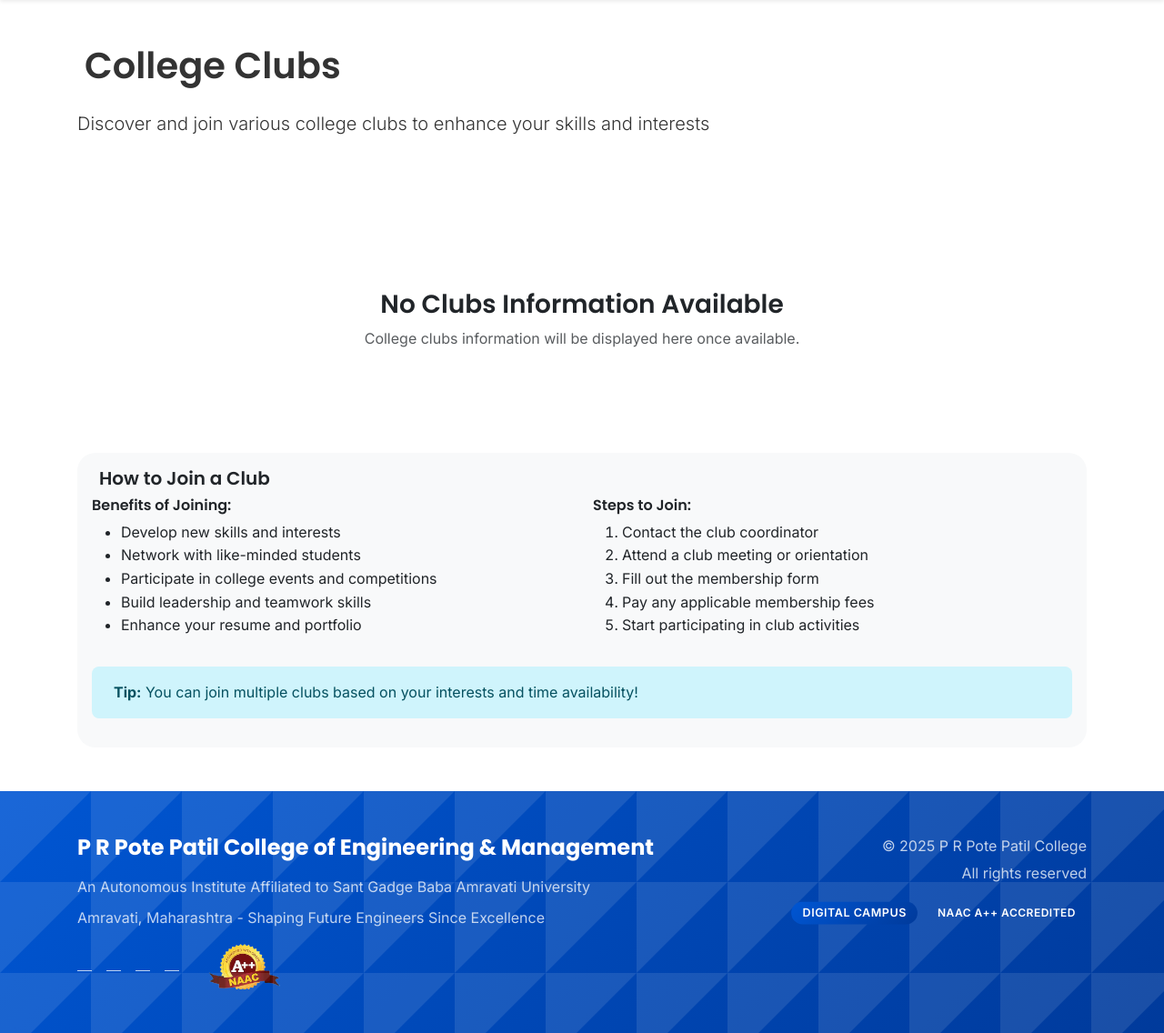
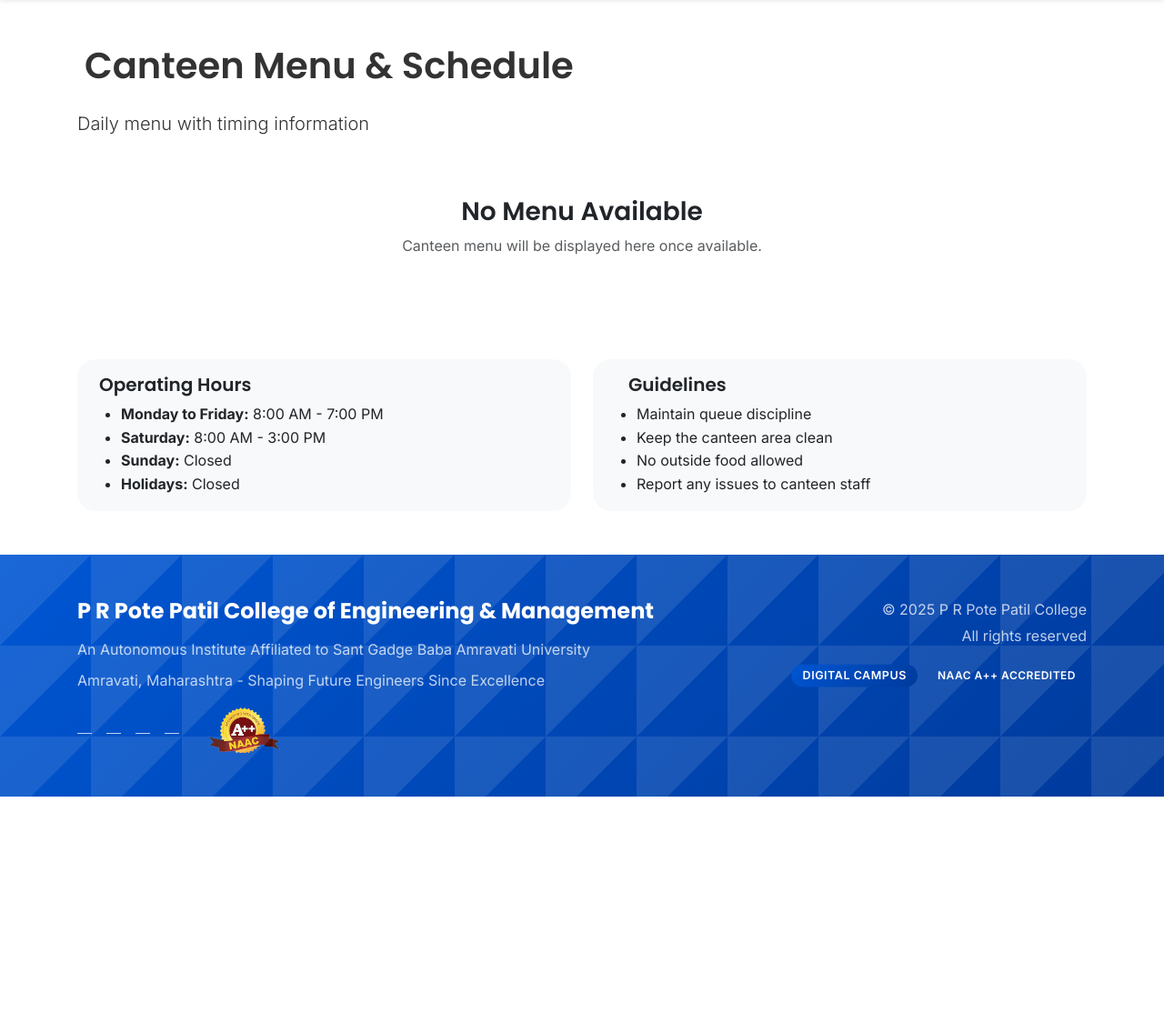
Before and after one commit to anushkadeshmukh342-afk/CollegePortal, a Flask app: page /clubs in a window 1280 px wide; the page is wider, and only the part inside the window is pictured. Shown: the part 78-1214 px from the top of that part at 91% size. After the commit the page ends 954 px from the top of that part, so only its background shows below. Run offline with Flask 3, Linux system fonts and the light colour scheme; data that the repository does not hold is empty; some libraries are stand-ins or nearby versions.

Commit message:
Update clubs.html

```diff
--- a/Desktop/CollegePortal/templates/clubs.html
+++ b/Desktop/CollegePortal/templates/clubs.html
@@ -1,120 +1,153 @@
 {% extends "base.html" %}
 
-{% block title %}College Clubs - {{ super() }}{% endblock %}
+{% block title %}Canteen Menu - {{ super() }}{% endblock %}
 
 {% block content %}
 <div class="container my-5">
     <div class="row">
         <div class="col-12">
-            <h1 class="mb-4"><i class="fas fa-users-cog me-2"></i>College Clubs</h1>
-            <p class="lead">Discover and join various college clubs to enhance your skills and interests</p>
+            <h1 class="mb-4"><i class="fas fa-utensils me-2"></i>Canteen Menu & Schedule</h1>
+            <p class="lead">Daily menu with timing information</p>
         </div>
     </div>
 
-    {% if clubs %}
+    {% if menu_items %}
+    {% for day in days %}
+    <div class="row mb-4">
+        <div class="col-12">
+            <h3 class="mb-3">{{ day }}</h3>
             <div class="row">
-        {% for club in clubs %}
-        <div class="col-lg-4 col-md-6 mb-4">
-            <div class="card h-100">
+                <!-- Breakfast -->
+                <div class="col-lg-4 mb-3">
+                    <div class="card">
+                        <div class="card-header bg-warning text-dark">
+                            <h6 class="mb-0">
+                                <i class="fas fa-coffee me-2"></i>Breakfast (8:00 AM - 10:00 AM)
+                            </h6>
+                        </div>
                         <div class="card-body">
-                    <div class="d-flex align-items-center mb-3">
-                        <div class="bg-primary text-white rounded-circle d-inline-flex align-items-center justify-content-center me-3" style="width: 60px; height: 60px;">
-                            <i class="fas fa-users"></i>
+                            {% set breakfast_items = menu_items|selectattr("day", "equalto", day)|selectattr("meal_type", "equalto", "breakfast")|list %}
+                            {% if breakfast_items %}
+                            <ul class="list-unstyled mb-0">
+                                {% for item in breakfast_items %}
+                                <li class="d-flex justify-content-between align-items-center mb-2">
+                                    <span>{{ item.item_name }}</span>
+                                    {% if item.price %}
+                                    <span class="badge bg-success">₹{{ item.price }}</span>
+                                    {% endif %}
+                                </li>
+                                {% endfor %}
+                            </ul>
+                            {% else %}
+                            <p class="text-muted mb-0">No items available</p>
+                            {% endif %}
                         </div>
-                        <div>
-                            <h5 class="card-title mb-0">{{ club.name }}</h5>
                     </div>
                 </div>
 
-                    {% if club.description %}
-                    <p class="card-text">{{ club.description }}</p>
+                <!-- Lunch -->
+                <div class="col-lg-4 mb-3">
+                    <div class="card">
+                        <div class="card-header bg-primary text-white">
+                            <h6 class="mb-0">
+                                <i class="fas fa-hamburger me-2"></i>Lunch (12:00 PM - 3:00 PM)
+                            </h6>
+                        </div>
+                        <div class="card-body">
+                            {% set lunch_items = menu_items|selectattr("day", "equalto", day)|selectattr("meal_type", "equalto", "lunch")|list %}
+                            {% if lunch_items %}
+                            <ul class="list-unstyled mb-0">
+                                {% for item in lunch_items %}
+                                <li class="d-flex justify-content-between align-items-center mb-2">
+                                    <span>{{ item.item_name }}</span>
+                                    {% if item.price %}
+                                    <span class="badge bg-success">₹{{ item.price }}</span>
                                     {% endif %}
-
-                    <div class="mb-3">
-                        {% if club.meeting_day and club.meeting_time %}
-                        <small class="text-muted">
-                            <i class="fas fa-calendar me-1"></i>
-                            Meetings: {{ club.meeting_day }} at {{ club.meeting_time }}
-                        </small>
+                                </li>
+                                {% endfor %}
+                            </ul>
+                            {% else %}
+                            <p class="text-muted mb-0">No items available</p>
                             {% endif %}
                         </div>
                     </div>
+                </div>
 
-                {% if club.contact_person or club.contact_email %}
-                <div class="card-footer bg-transparent">
-                    {% if club.contact_person %}
-                    <div class="d-flex align-items-center mb-2">
-                        <i class="fas fa-user-tie me-2 text-muted"></i>
-                        <small>{{ club.contact_person }}</small>
+                <!-- Dinner/Snacks -->
+                <div class="col-lg-4 mb-3">
+                    <div class="card">
+                        <div class="card-header bg-info text-white">
+                            <h6 class="mb-0">
+                                <i class="fas fa-cookie-bite me-2"></i>Evening Snacks (4:00 PM - 7:00 PM)
+                            </h6>
                         </div>
+                        <div class="card-body">
+                            {% set dinner_items = menu_items|selectattr("day", "equalto", day)|selectattr("meal_type", "equalto", "dinner")|list %}
+                            {% if dinner_items %}
+                            <ul class="list-unstyled mb-0">
+                                {% for item in dinner_items %}
+                                <li class="d-flex justify-content-between align-items-center mb-2">
+                                    <span>{{ item.item_name }}</span>
+                                    {% if item.price %}
+                                    <span class="badge bg-success">₹{{ item.price }}</span>
                                     {% endif %}
-                    {% if club.contact_email %}
-                    <div class="d-flex align-items-center mb-2">
-                        <i class="fas fa-envelope me-2 text-muted"></i>
-                        <small><a href="mailto:{{ club.contact_email }}" class="text-decoration-none">{{ club.contact_email }}</a></small>
-                    </div>
-                    {% endif %}
-                    {% if club.whatsapp_link %}
-                    <div class="d-flex align-items-center">
-                        <a href="{{ club.whatsapp_link }}" target="_blank" rel="noopener noreferrer" class="btn btn-success btn-sm d-flex align-items-center">
-                            <i class="fab fa-whatsapp me-2"></i>Join WhatsApp Group
-                        </a>
-                    </div>
-                    {% endif %}
-                </div>
+                                </li>
+                                {% endfor %}
+                            </ul>
+                            {% else %}
+                            <p class="text-muted mb-0">No items available</p>
                             {% endif %}
                         </div>
                     </div>
+                </div>
+            </div>
+        </div>
+    </div>
+    <hr>
     {% endfor %}
-    </div>
     {% else %}
     <div class="row">
         <div class="col-12">
             <div class="card">
                 <div class="card-body text-center py-5">
-                    <i class="fas fa-users fa-4x text-muted mb-3"></i>
-                    <h3>No Clubs Information Available</h3>
-                    <p class="text-muted">College clubs information will be displayed here once available.</p>
+                    <i class="fas fa-utensils fa-4x text-muted mb-3"></i>
+                    <h3>No Menu Available</h3>
+                    <p class="text-muted">Canteen menu will be displayed here once available.</p>
                 </div>
             </div>
         </div>
     </div>
     {% endif %}
 
-    <!-- Join a Club Information -->
+    <!-- Canteen Information -->
     <div class="row mt-5">
-        <div class="col-12">
+        <div class="col-lg-6">
             <div class="card bg-light">
                 <div class="card-body">
                     <h5 class="card-title">
-                        <i class="fas fa-handshake me-2"></i>How to Join a Club
+                        <i class="fas fa-clock me-2"></i>Operating Hours
                     </h5>
-                    <div class="row">
-                        <div class="col-md-6">
-                            <h6>Benefits of Joining:</h6>
-                            <ul>
-                                <li>Develop new skills and interests</li>
-                                <li>Network with like-minded students</li>
-                                <li>Participate in college events and competitions</li>
-                                <li>Build leadership and teamwork skills</li>
-                                <li>Enhance your resume and portfolio</li>
+                    <ul class="mb-0">
+                        <li><strong>Monday to Friday:</strong> 8:00 AM - 7:00 PM</li>
+                        <li><strong>Saturday:</strong> 8:00 AM - 3:00 PM</li>
+                        <li><strong>Sunday:</strong> Closed</li>
+                        <li><strong>Holidays:</strong> Closed</li>
                     </ul>
                 </div>
-                        <div class="col-md-6">
-                            <h6>Steps to Join:</h6>
-                            <ol>
-                                <li>Contact the club coordinator</li>
-                                <li>Attend a club meeting or orientation</li>
-                                <li>Fill out the membership form</li>
-                                <li>Pay any applicable membership fees</li>
-                                <li>Start participating in club activities</li>
-                            </ol>
             </div>
         </div>
-                    <div class="alert alert-info mt-3">
-                        <i class="fas fa-lightbulb me-2"></i>
-                        <strong>Tip:</strong> You can join multiple clubs based on your interests and time availability!
-                    </div>
+        <div class="col-lg-6">
+            <div class="card bg-light">
+                <div class="card-body">
+                    <h5 class="card-title">
+                        <i class="fas fa-info-circle me-2"></i>Guidelines
+                    </h5>
+                    <ul class="mb-0">
+                        <li>Maintain queue discipline</li>
+                        <li>Keep the canteen area clean</li>
+                        <li>No outside food allowed</li>
+                        <li>Report any issues to canteen staff</li>
+                    </ul>
                 </div>
             </div>
         </div>
```
Lines whose indentation alone changed are shown as unchanged.
